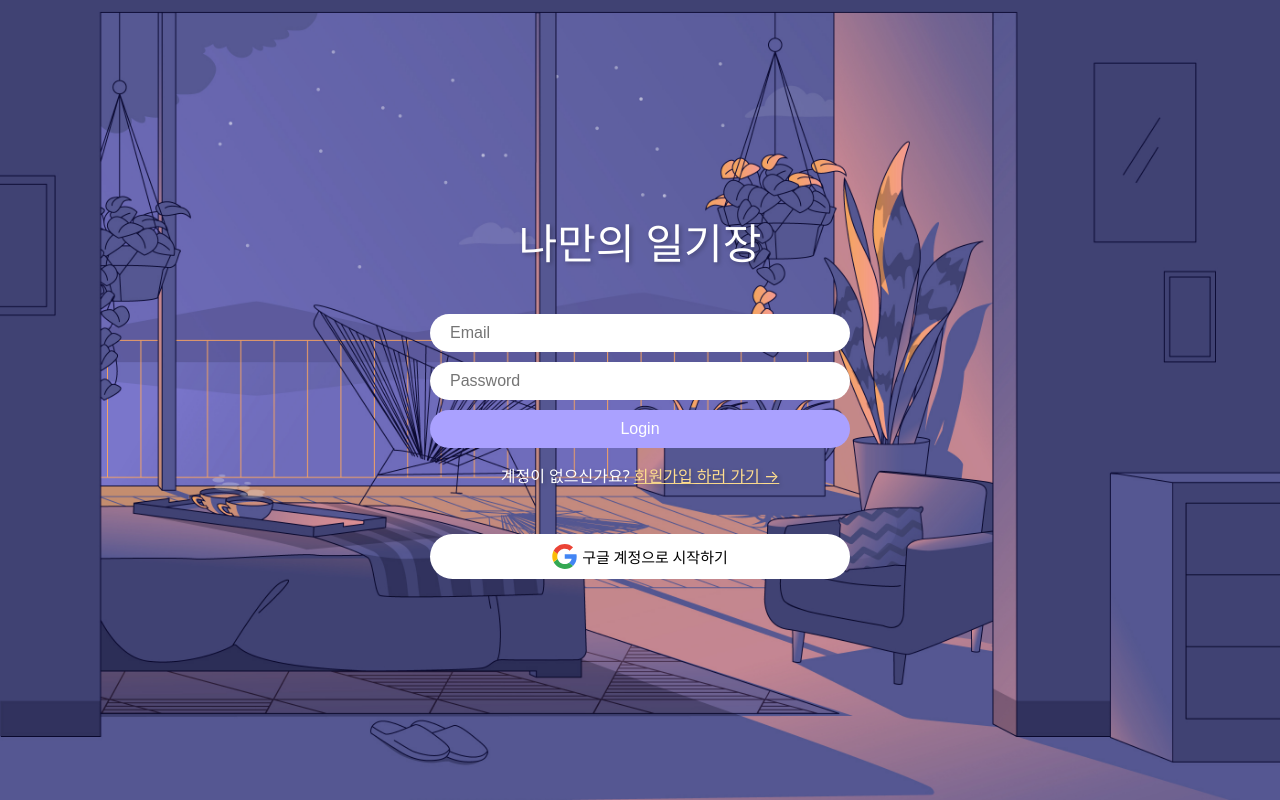
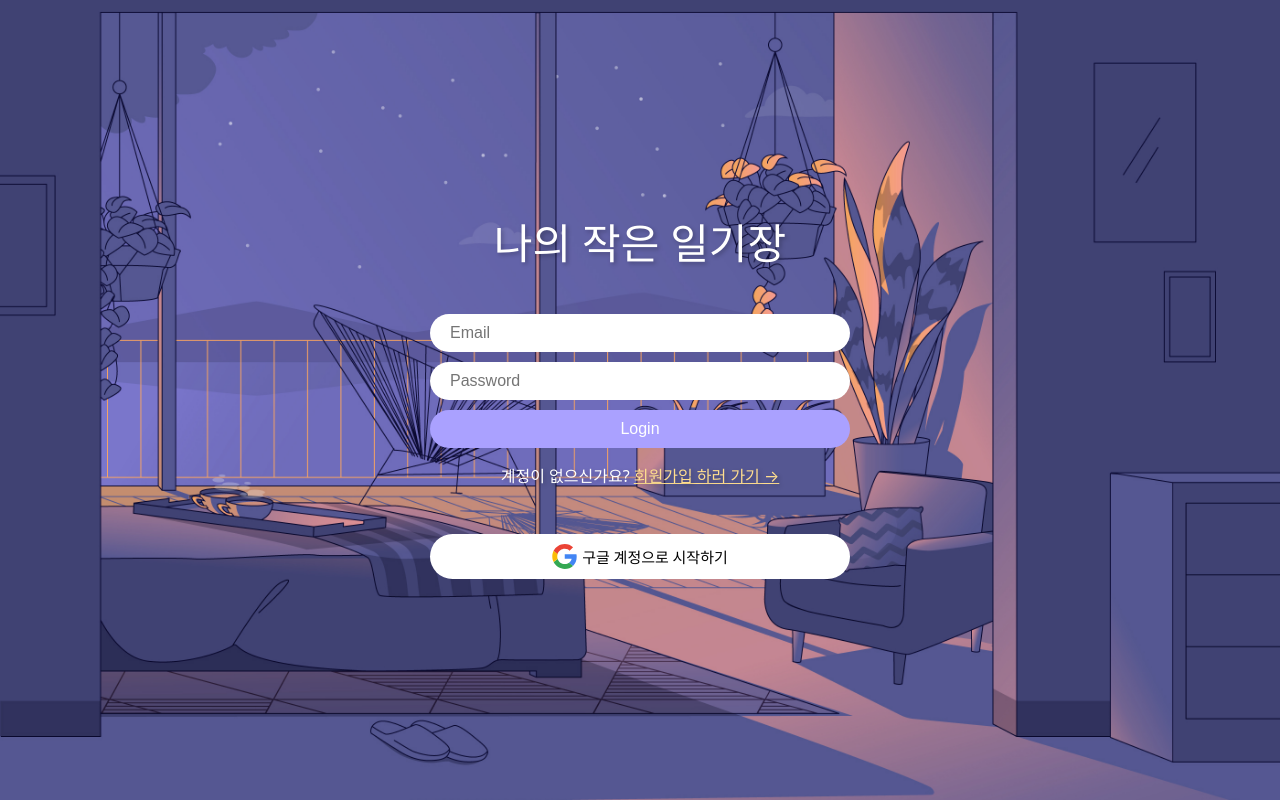
Before and after one commit to planted-ji/My-Diary, a React (Vite) app: page /login in a window 1280 px wide. Built offline with nearby package versions, Linux system fonts and the light colour scheme; a web font is replaced by a local one.

Commit message:
🌈 style: title 변경

```diff
--- a/src/routes/login.tsx
+++ b/src/routes/login.tsx
@@ -47,7 +47,7 @@ export default function Login() {
   };
   return (
     <Wrapper>
-      <Title>나만의 일기장</Title>
+      <Title>나의 작은 일기장</Title>
       <Form onSubmit={onSubmit}>
         <Input
           onChange={onChange}
```
